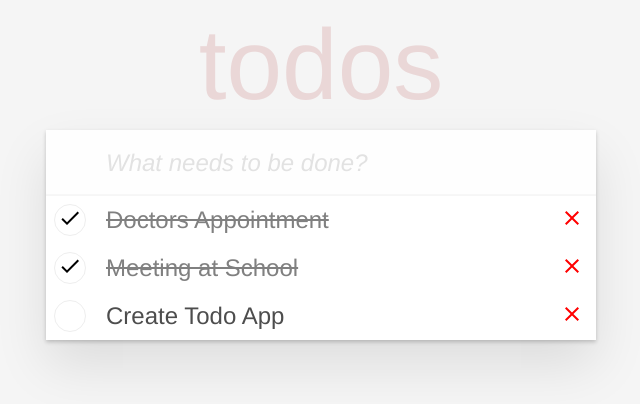
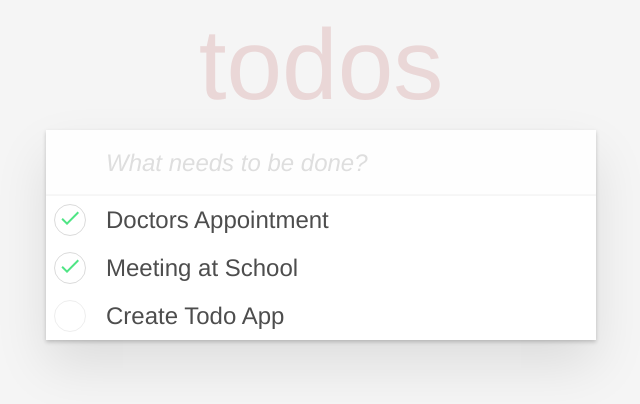
Before and after one commit to johnalexanderberg/todomvcassignment-vue, a Vue app: page / in a window 1280 px wide. Shown: the top 404 px of the page, without its empty margins (319-959 px from the left). Built offline with nearby package versions, Linux system fonts and the light colour scheme.

Commit message:
button styles

```diff
--- a/src/components/AddTodo.vue
+++ b/src/components/AddTodo.vue
@@ -34,7 +34,7 @@ input {
 }
 
 input::placeholder {
-  color: #E2E2E2;
+  color: #dedede;
   font-style: italic;
 }
 
--- a/src/components/Button.vue
+++ b/src/components/Button.vue
@@ -1,7 +1,7 @@
 <template>
   <div>
-    <button @click="$emit('onClick', todo.id)">
-      <svg :class="[todo.isCompleted ? 'isCompleted' : '']" xmlns="http://www.w3.org/2000/svg" height="24px" viewBox="0 0 24 24" width="24px" fill="#000000">
+    <button :class="[todo.isCompleted ? 'isCompleted' : '']" @click="$emit('onClick', todo.id)">
+      <svg xmlns="http://www.w3.org/2000/svg" viewBox="0 0 24 24" >
         <path d="M0 0h24v24H0V0z" fill="none"/>
         <path d="M9 16.17L4.83 12l-1.42 1.41L9 19 21 7l-1.41-1.41L9 16.17z"/>
       </svg>
@@ -24,9 +24,12 @@ export default {
 
 svg{
   visibility: hidden;
+  fill: #4fe585;
+  width: 24px;
+  height: 24px;
 }
 
-.isCompleted{
+.isCompleted svg{
   visibility: visible;
 }
 
@@ -41,5 +44,11 @@ button {
   margin: 8px;
 }
 
+button.isCompleted {
+
+  border: solid #dbdbdb 1px;
+
+}
+
 
 </style>
--- a/src/components/DeleteButton.vue
+++ b/src/components/DeleteButton.vue
@@ -1,7 +1,7 @@
 <template>
   <div>
     <button @click="$emit('onDeleteClick', todo.id)">
-      <svg xmlns="http://www.w3.org/2000/svg" height="24px" viewBox="0 0 24 24" width="24px" fill="red">
+      <svg xmlns="http://www.w3.org/2000/svg" viewBox="0 0 24 24" >
         <path d="M0 0h24v24H0V0z" fill="none"/>
         <path
             d="M19 6.41L17.59 5 12 10.59 6.41 5 5 6.41 10.59 12 5 17.59 6.41 19 12 13.41 17.59 19 19 17.59 13.41 12 19 6.41z"/>
@@ -24,6 +24,19 @@ export default {
 <style scoped>
 
 
+svg {
+  fill: #a51818;
+  width: 24px;
+  height: 24px;
+  opacity: 0.5;
+  transition: 0.4s;
+}
+
+svg:hover {
+  opacity: 1;
+}
+
+
 button {
   border-radius: 100%;
   background-color: white;
--- a/src/components/Todo.vue
+++ b/src/components/Todo.vue
@@ -1,8 +1,10 @@
 <template>
-  <div :class="[todo.isCompleted ? 'isCompleted' : '']" @mouseover="hovering">
+  <div :class="[todo.isCompleted ? 'isCompleted' : '']" @mouseenter="hover = true" @mouseleave="hover = false">
     <Button @onClick="$emit('onClick', todo.id)" :todo="todo"/>
-    <h1>{{ todo.text }}</h1>
+    <h2>{{ todo.text }}</h2>
+    <div v-if="hover">
     <DeleteButton @onClick="$emit('onDeleteClick', todo.id)" :todo="todo"/>
+    </div>
   </div>
 </template>
 
@@ -18,18 +20,16 @@ export default {
     Button,
     DeleteButton
   },
+  data() {
+    return{
+    hover: false
+    }
+  },
   props: {
     todo: Object
   },
-  data: {
-    hovering: false
-  },
-  methods: {
-    hovering(){
-    this.data.hovering = true;
-    }
-  },
-    emits: ['onClick', 'onDeleteClick']
+
+  emits: ['onClick', 'onDeleteClick']
 }
 </script>
 
@@ -40,21 +40,17 @@ div {
   align-items: center;
 }
 
-div:hover {
-display: none
-}
-
-h1 {
+h2 {
   margin-left: 12px;
   width: 100%;
   font-size: 24px;
-  font-weight: 100;
+  font-weight: 300;
   text-align: left;
 }
 
-div.isCompleted h1{
-  color: gray;
- text-decoration: line-through;
+div.isCompleted h1 {
+  color: #e3e3e3;
+  text-decoration: line-through;
 }
 
 </style>
--- a/src/components/Todos.vue
+++ b/src/components/Todos.vue
@@ -1,10 +1,9 @@
 <template>
-  <div>
-    <div :key="todo.id" v-for="todo in todos">
+  <ul>
+    <li :key="todo.id" v-for="todo in todos">
       <Todo @onClick="$emit('onClick', todo.id)" :todo="todo"/>
-
-    </div>
-  </div>
+    </li>
+  </ul>
 </template>
 
 <script>
@@ -26,4 +25,12 @@ export default {
 
 <style scoped>
 
+
+ul {
+  list-style-type: none;
+  margin: 0;
+  padding: 0;
+}
+
+
 </style>
```
